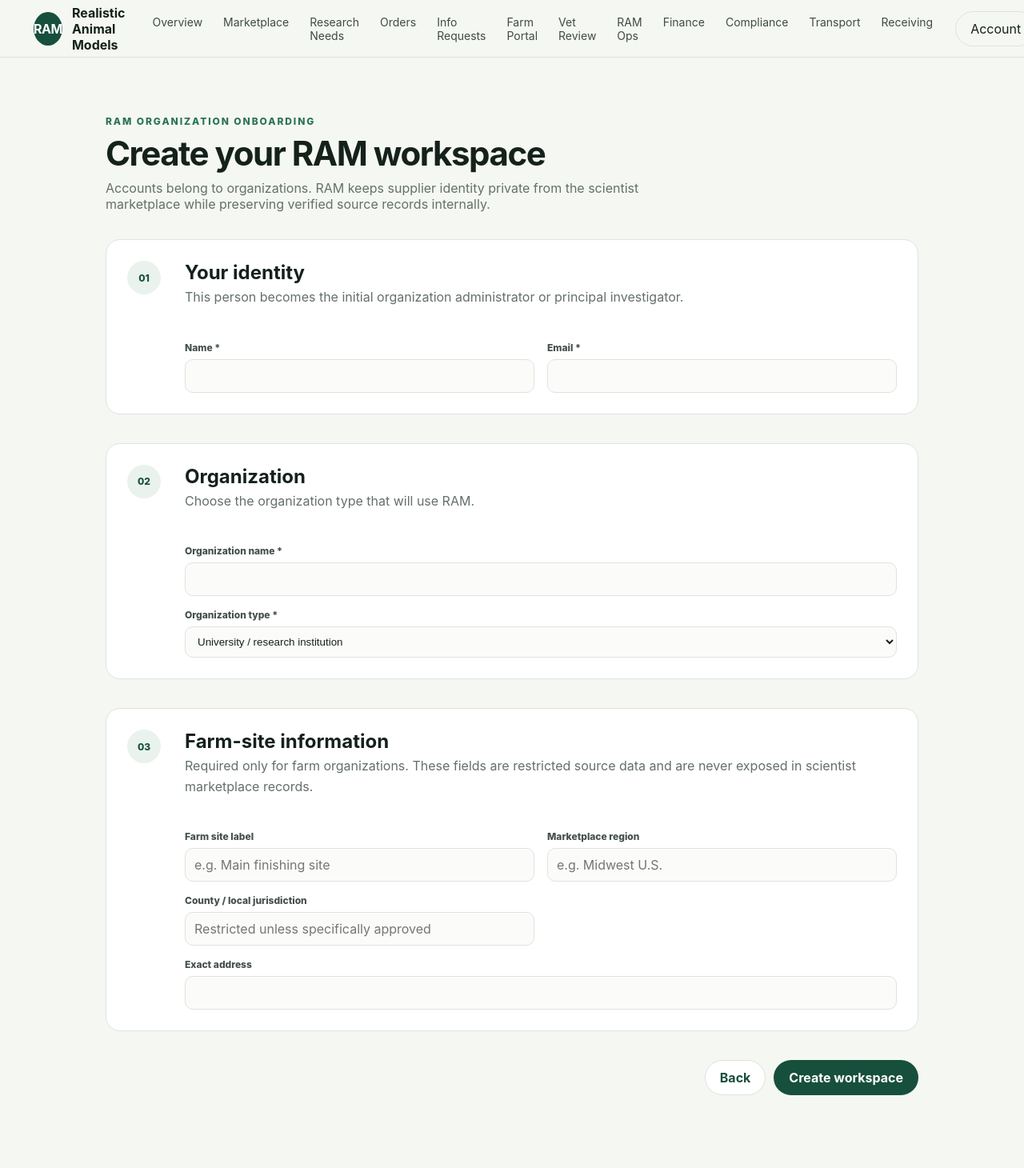
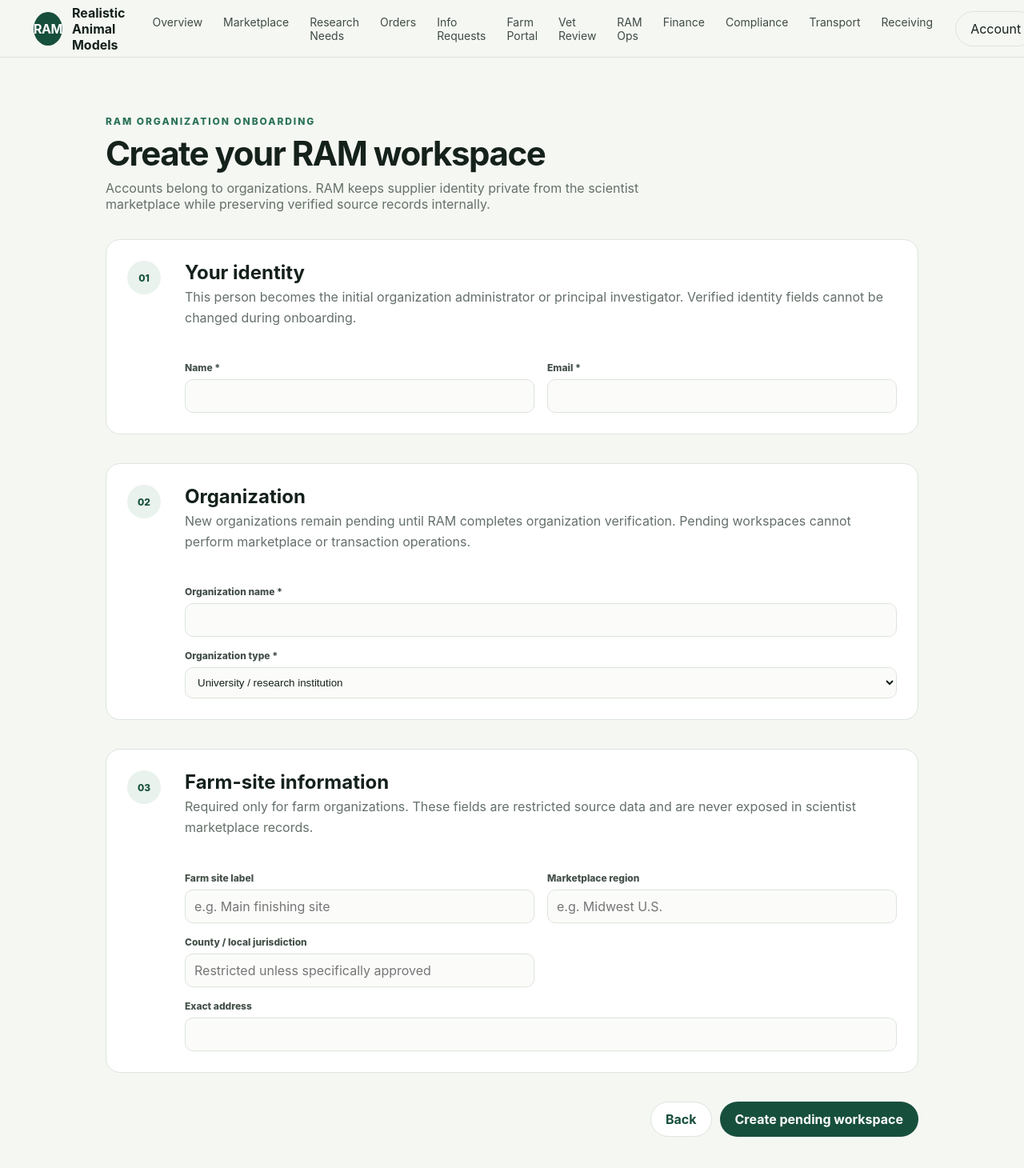
Before and after one commit to neophilism/RAM-Marketplace, a Next.js app: page /onboarding in a window 1280 px wide. Shown: the top 1460 px of the page at 80% size. Built offline with nearby package versions, Linux system fonts and the light colour scheme; no server answers.

Commit message:
PR #16: make onboarding identity-verified and verification-aware

```diff
--- a/app/onboarding/page.tsx
+++ b/app/onboarding/page.tsx
@@ -1,4 +1,50 @@
-export default function OnboardingPage() {
+import { identityBoundaryConfig } from "@/lib/auth/identity-config";
+import {
+  publicOnboardingEnabled,
+  readEnrollmentIdentity
+} from "@/lib/auth/session";
+
+export const dynamic = "force-dynamic";
+
+export default async function OnboardingPage() {
+  const identity = await readEnrollmentIdentity();
+  const publicEnabled = publicOnboardingEnabled();
+  const identityConfig = identityBoundaryConfig();
+
+  if (!identity && !publicEnabled) {
+    return (
+      <section className="page narrow">
+        <div className="pageHeader">
+          <div>
+            <div className="eyebrow">RAM organization onboarding</div>
+            <h1>Verify your identity first</h1>
+            <p>
+              Production onboarding begins with a verified external identity.
+              RAM does not accept unverified email-only organization creation.
+            </p>
+          </div>
+        </div>
+
+        <article className="panel">
+          <h2>Identity verification required</h2>
+          <p>
+            Continue through the configured identity provider. After successful
+            verification, RAM returns you here with your verified name and email.
+          </p>
+          {identityConfig.loginUrl ? (
+            <a className="primaryButton" href={identityConfig.loginUrl}>
+              Continue with verified identity
+            </a>
+          ) : (
+            <a className="secondaryButton" href="/signin">
+              Back to sign in
+            </a>
+          )}
+        </article>
+      </section>
+    );
+  }
+
   return (
     <section className="page narrow">
       <div className="pageHeader">
@@ -6,22 +52,55 @@ export default function OnboardingPage() {
           <div className="eyebrow">RAM organization onboarding</div>
           <h1>Create your RAM workspace</h1>
           <p>
-            Accounts belong to organizations. RAM keeps supplier identity private from the
-            scientist marketplace while preserving verified source records internally.
+            Accounts belong to organizations. RAM keeps supplier identity private
+            from the scientist marketplace while preserving verified source records
+            internally.
           </p>
         </div>
       </div>
+
+      {identity ? (
+        <div className="privacyBanner">
+          <strong>Verified identity.</strong>
+          <span>
+            {identity.name} · {identity.email} · provider {identity.provider}
+          </span>
+        </div>
+      ) : null}
 
       <form className="formStack" action="/api/onboarding" method="post">
         <section className="panel formSection">
           <div className="sectionNumber">01</div>
           <div>
             <h2>Your identity</h2>
-            <p>This person becomes the initial organization administrator or principal investigator.</p>
+            <p>
+              This person becomes the initial organization administrator or
+              principal investigator. Verified identity fields cannot be changed
+              during onboarding.
+            </p>
           </div>
           <div className="formGrid">
-            <label><span>Name *</span><input name="name" required autoComplete="name" /></label>
-            <label><span>Email *</span><input name="email" type="email" required autoComplete="email" /></label>
+            <label>
+              <span>Name *</span>
+              <input
+                name="name"
+                required
+                autoComplete="name"
+                defaultValue={identity?.name ?? ""}
+                readOnly={Boolean(identity)}
+              />
+            </label>
+            <label>
+              <span>Email *</span>
+              <input
+                name="email"
+                type="email"
+                required
+                autoComplete="email"
+                defaultValue={identity?.email ?? ""}
+                readOnly={Boolean(identity)}
+              />
+            </label>
           </div>
         </section>
 
@@ -29,10 +108,17 @@ export default function OnboardingPage() {
           <div className="sectionNumber">02</div>
           <div>
             <h2>Organization</h2>
-            <p>Choose the organization type that will use RAM.</p>
+            <p>
+              New organizations remain pending until RAM completes organization
+              verification. Pending workspaces cannot perform marketplace or
+              transaction operations.
+            </p>
           </div>
           <div className="formGrid">
-            <label className="span2"><span>Organization name *</span><input name="organizationName" required /></label>
+            <label className="span2">
+              <span>Organization name *</span>
+              <input name="organizationName" required />
+            </label>
             <label className="span2">
               <span>Organization type *</span>
               <select name="organizationType" required defaultValue="RESEARCH_INSTITUTION">
@@ -53,21 +139,35 @@ export default function OnboardingPage() {
           <div>
             <h2>Farm-site information</h2>
             <p>
-              Required only for farm organizations. These fields are restricted source data and
-              are never exposed in scientist marketplace records.
+              Required only for farm organizations. These fields are restricted
+              source data and are never exposed in scientist marketplace records.
             </p>
           </div>
           <div className="formGrid">
-            <label><span>Farm site label</span><input name="farmSiteLabel" placeholder="e.g. Main finishing site" /></label>
-            <label><span>Marketplace region</span><input name="regionLabel" placeholder="e.g. Midwest U.S." /></label>
-            <label><span>County / local jurisdiction</span><input name="countyLabel" placeholder="Restricted unless specifically approved" /></label>
-            <label className="span2"><span>Exact address</span><input name="exactAddress" autoComplete="street-address" /></label>
+            <label>
+              <span>Farm site label</span>
+              <input name="farmSiteLabel" placeholder="e.g. Main finishing site" />
+            </label>
+            <label>
+              <span>Marketplace region</span>
+              <input name="regionLabel" placeholder="e.g. Midwest U.S." />
+            </label>
+            <label>
+              <span>County / local jurisdiction</span>
+              <input name="countyLabel" placeholder="Restricted unless specifically approved" />
+            </label>
+            <label className="span2">
+              <span>Exact address</span>
+              <input name="exactAddress" autoComplete="street-address" />
+            </label>
           </div>
         </section>
 
         <div className="formActions">
           <a className="secondaryButton" href="/signin">Back</a>
-          <button className="primaryButton" type="submit">Create workspace</button>
+          <button className="primaryButton" type="submit">
+            Create pending workspace
+          </button>
         </div>
       </form>
     </section>
```
